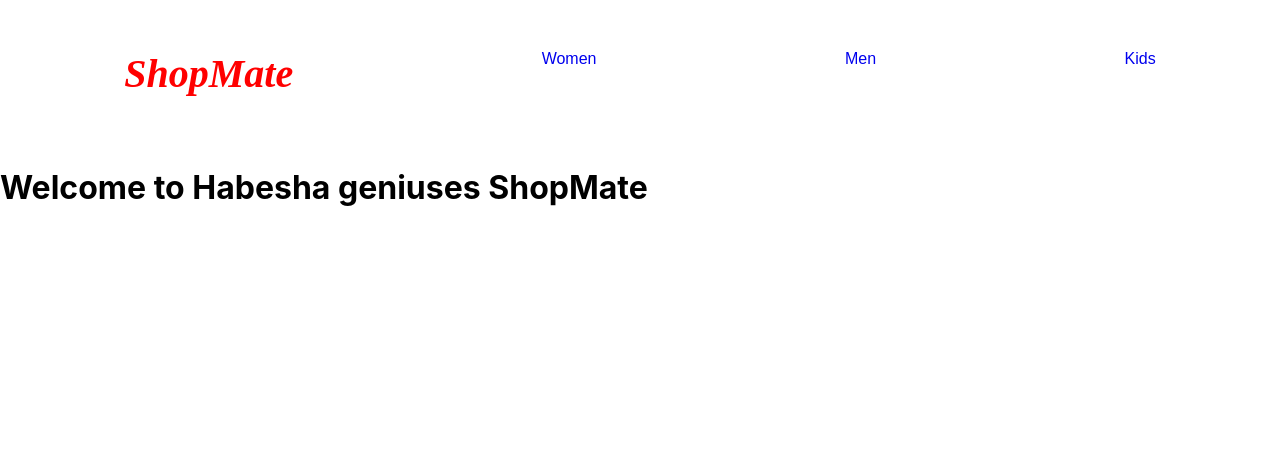
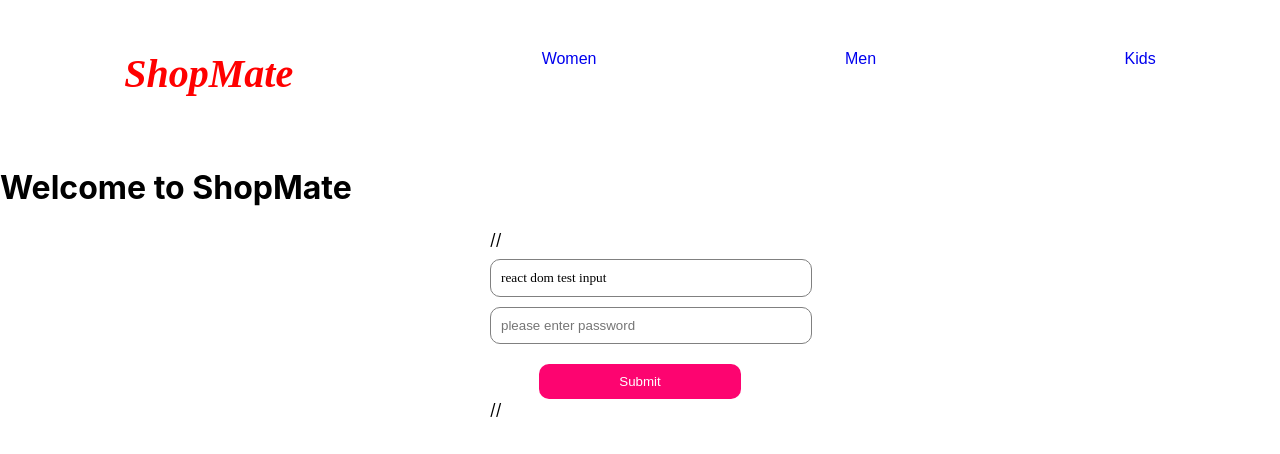
Before and after one commit to pdxhabesha/tshirtfrontend, a React (Create React App) app: page / in a window 1280 px wide. Shown: the top 454 px of the page. Built offline with nearby package versions, Linux system fonts and the light colour scheme.

Commit message:
second commit

```diff
--- a/src/App.css
+++ b/src/App.css
@@ -1,6 +1,42 @@
 .App {
   width:100%;
 
+}
+.miriam{
+  font-family: cursive;
+}
+.signin input {
+
+  display:block;
+  margin-top: 10px;
+}
+.signin{
+  width:300px;
+  margin:auto;
+}
+.signin input[type="text"],
+.signin input[type="password"]{
+  width: 100%;
+  /* padding-top: 10px;
+  padding-bottom: 10px;
+  padding-left: 10px; */
+  padding: 10px;
+  border-radius: 10px;
+  border: 1px solid grey;
+
+}
+.signin input[type="submit"]{
+  margin: auto;
+  margin-top: 20px;
+  /* padding-top: 10px;
+  padding-bottom: 10px;
+  padding-left: 20px;
+  padding-right: 20px; */
+  padding: 10px 80px;
+  border-radius: 10px;
+  border: none;
+  background-color: #FD0470;
+  color: white;
 }
 
 .App-logo {
--- a/src/App.js
+++ b/src/App.js
@@ -1,21 +1,17 @@
 import React, {Component} from "react";
 import logo from "./logo.svg";
 import "./App.css";
+import Nav from "./component/Nav.js";
+import Signin from "./component/Signin";
 
 class App extends Component {
   render() {
     return (
       <div className="App">
-        <nav className="nav">
-          <a href="#"> ShopMate </a>
-
-          <a href="#"> Women </a>
-
-          <a href="#"> Men </a>
-
-          <a href="#"> Kids </a>
-        </nav>{" "}
-        <h1> Welcome to Habesha geniuses ShopMate </h1>
+        <Nav />
+        <h1> Welcome to ShopMate </h1>
+        <Signin />
+        <h2> </h2>
       </div>
     );
   }
--- /dev/null
+++ b/src/component/Nav.js
@@ -0,0 +1,18 @@
+import React, {Component} from "react";
+
+class Nav extends Component {
+  render() {
+    return (
+      <nav className="nav">
+        <a href="#"> ShopMate </a>
+
+        <a href="#"> Women </a>
+
+        <a href="#"> Men </a>
+
+        <a href="#"> Kids </a>
+      </nav>
+    );
+  }
+}
+export default Nav;
--- /dev/null
+++ b/src/component/Signin.js
@@ -0,0 +1,57 @@
+import React, {Component} from "react";
+
+class Signin extends Component {
+  state = {
+    test: "react dom test input",
+    password:"",
+
+  };
+handleSubmit= (e) =>{
+  e.preventDefault();
+  console.log("onsubmit event listener just fired!! ",this.state);
+
+}
+   handleChange  = (e) =>{
+     let name = e.target.name;
+     console.log("onChange event listener just fired ",name);
+
+    this.setState({
+      [name]: e.target.value
+    })
+  }
+
+  render() {
+    return (
+      <form className="signin" onSubmit={this.handleSubmit}>
+      // <>
+          <input
+            type="text"
+            className="miriam"
+            placeholder={this.state.test}
+            id="test1"
+            name="test"
+            value={this.state.test}
+            onChange={this.handleChange }
+          />
+
+          <input
+          type="password"
+           placeholder={"please enter password"}
+          id="test2"
+          name="password"
+          value={this.state.password}
+          onChange={this.handleChange}
+          />
+
+
+
+          <input
+          type="submit"
+          value="Submit"
+          />
+          // </>
+      </form>
+    );
+  }
+}
+export default Signin;
```
